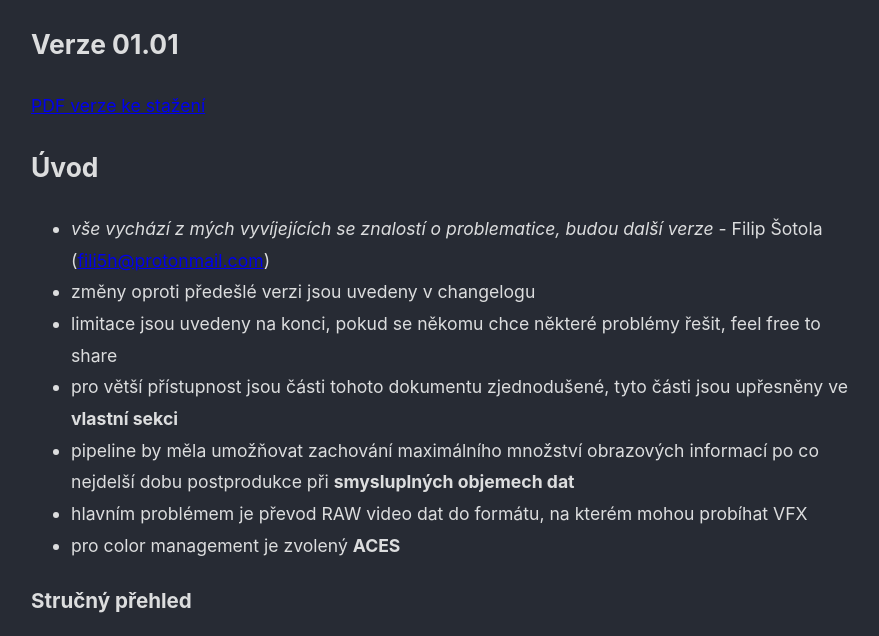
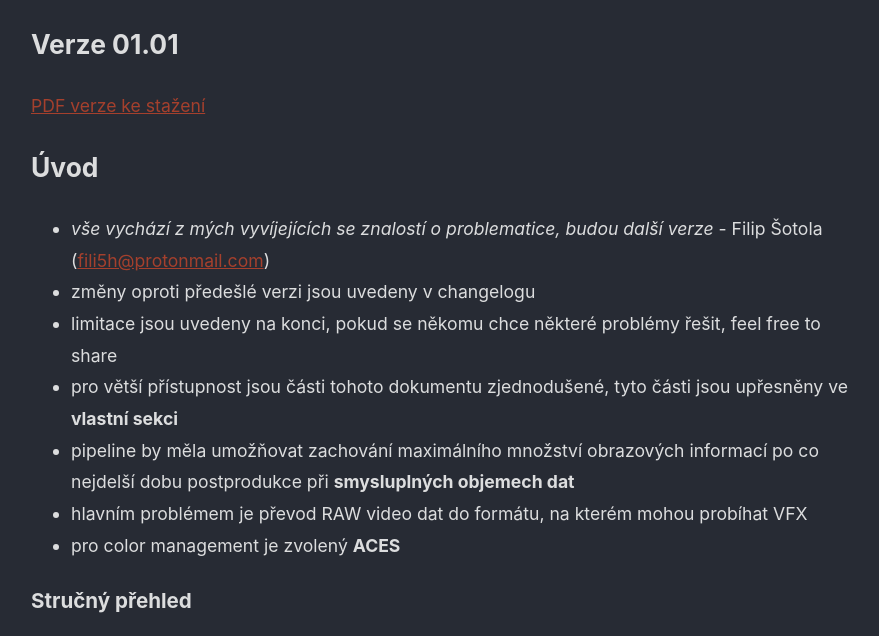
Before and after one commit to FiliSh-m/Pipeline, a plain HTML site: page index.html in a window 1280 px wide. Shown: the part 90-726 px from the top of the page, without its empty margins (129-1008 px from the left). Drawn offline with Linux system fonts and the light colour scheme.

Commit message:
Změna barvy linků

```diff
--- a/obsidian_atom.css
+++ b/obsidian_atom.css
@@ -15,6 +15,9 @@ body {
 	}
 }
 
+a {
+	color: #a5402d;
+}
 
 li {
 	max-width: 800px;
```
